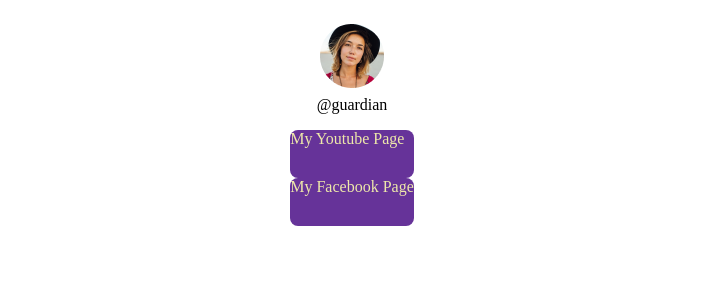
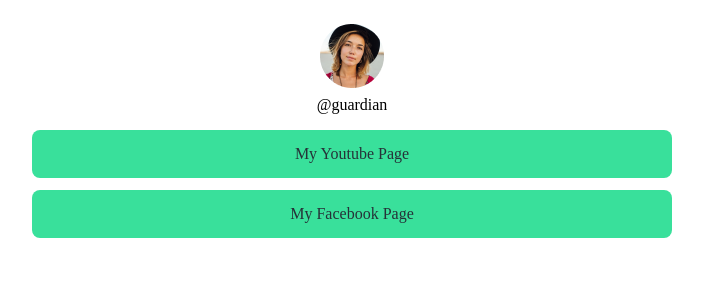
Before and after one commit to jamesonbass1987/linktree, an Angular app: page /guardian in a window 1280 px wide. Shown: the top 300 px of the page, without its empty margins (288-991 px from the left). Built offline with nearby package versions, Linux system fonts and the light colour scheme.

Commit message:
feat: update classic link component styles and functionality

```diff
--- a/src/app/profile/components/link-container/link-container.component.html
+++ b/src/app/profile/components/link-container/link-container.component.html
@@ -1,7 +1,7 @@
 <ng-container *ngIf="{settings: linkSettings$ | async} as state">
-  <div [style.background]="state.settings?.backgroundColor" class="link-container">
-    <div class="link-main" (click)="onLinkClick()">
-      <span [style.color]="state.settings?.color">{{ title }}</span>
+  <div  class="link-container">
+    <div [style.background]="state.settings?.backgroundColor || defaultBackgroundColor" [style.color]="state.settings?.color || defaultColor" class="link-main" (click)="onLinkClick()">
+      <span >{{ title }}</span>
     </div>
     <ng-container *ngIf="isExpanded$ | async">
       <ng-content></ng-content>
--- a/src/app/profile/components/link-container/link-container.component.scss
+++ b/src/app/profile/components/link-container/link-container.component.scss
@@ -1,4 +1,3 @@
-
 
 .link {
   &-container {
@@ -9,5 +8,24 @@
     -moz-border-radius:8px;
     -ms-border-radius:8px;
     -o-border-radius:8px;
+  }
+
+  &-main {
+    display: flex;
+    height: 48px;
+    justify-content: center;
+    align-items: center;
+    border-radius: 8px;
+    -webkit-border-radius: 8px;
+    -moz-border-radius: 8px;
+    -ms-border-radius: 8px;
+    -o-border-radius: 8px;
+
+    &:hover {
+      cursor: pointer;
+      filter: invert(100%);
+      -webkit-filter: invert(100%);
+      // todo: animate filter event easing on hover
+    }
+  }
 }
-}
--- a/src/app/profile/components/link-container/link-container.component.ts
+++ b/src/app/profile/components/link-container/link-container.component.ts
@@ -15,10 +15,13 @@ export class LinkContainerComponent {
 
   @Output() clicked = new EventEmitter<void>();
 
-  readonly linkSettings$ = this.settingsService.profileSettings$.pipe(map(({color, backgroundColor}) => ({ color, backgroundColor })))
+  readonly linkSettings$ = this.settingsService.profileSettings$.pipe(map(({color, backgroundColor}) => ({ color: undefined, backgroundColor: undefined })))
 
   private readonly isExpandedSubject = new BehaviorSubject<boolean>(false);
   readonly isExpanded$ = this.isExpandedSubject.asObservable();
+
+  readonly defaultBackgroundColor = '#39E09B';
+  readonly defaultColor = '#263238';
 
   constructor(private settingsService: ProfileSettingsService) { }
 
--- a/src/app/profile/profile.component.html
+++ b/src/app/profile/profile.component.html
@@ -6,6 +6,7 @@
     </div>
     <div class="profile-links">
       <ng-container *ngFor="let link of links$ | async">
+        <div class="profile-link">
           <ng-container [ngSwitch]="link.type">
             <ng-container *ngSwitchCase="linkType.Music">
 
@@ -17,6 +18,7 @@
               <app-classic-link [link]="link"></app-classic-link>
             </ng-container>
           </ng-container>
+        </div>
       </ng-container>
 
     </div>
--- a/src/app/profile/profile.component.scss
+++ b/src/app/profile/profile.component.scss
@@ -13,7 +13,7 @@
     align-items: center;
     padding: 24px 12px;
     width: 100%;
-    max-width: 680px;
+    max-width: 800px;
   }
 
   &-header {
@@ -26,4 +26,13 @@
       margin-bottom: 8px;
     }
   }
+
+  &-link {
+    margin-bottom: 12px;
+  }
+
+  &-links {
+    min-width: 320px;
+    width: 80%;
+  }
 }
```
Lines whose indentation alone changed are shown as unchanged.
